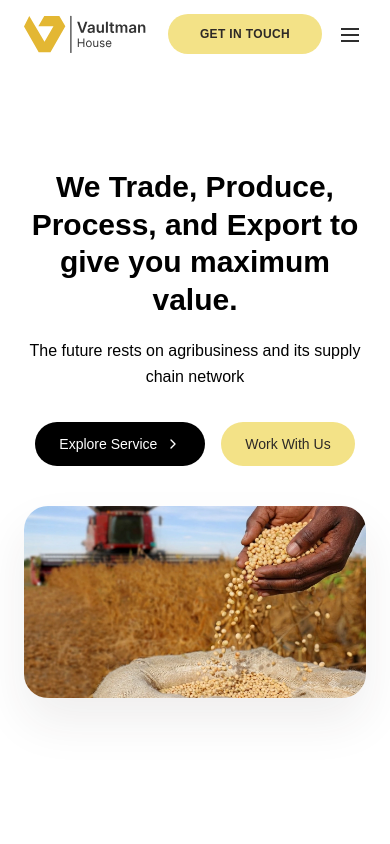
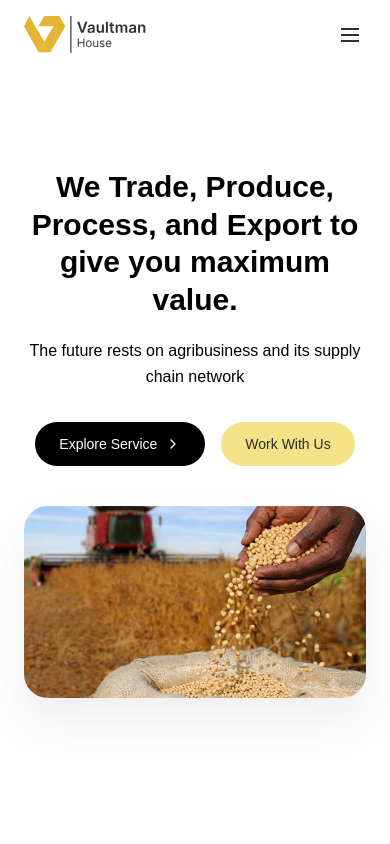
Before and after one commit to dominicnaatey/vaultmanhouse, a Next.js app: page / in a window 390 px wide. Shown: the top 844 px of the page. Built offline with nearby package versions, Linux system fonts and the light colour scheme.

Commit message:
feat(Header): wrap desktop CTA button in responsive div container

```diff
--- a/components/Header.tsx
+++ b/components/Header.tsx
@@ -99,7 +99,9 @@ export default function Header() {
           {/* Right actions */}
           <div className="flex items-center gap-3">
             {/* Desktop-only CTA */}
-            <Button className="hidden text-xs lg:inline-flex">Get in Touch</Button>
+            <div className="hidden lg:block">
+              <Button className="text-xs">Get in Touch</Button>
+            </div>
 
             {/* Hamburger / X — mobile & tablet only */}
             <button
```
